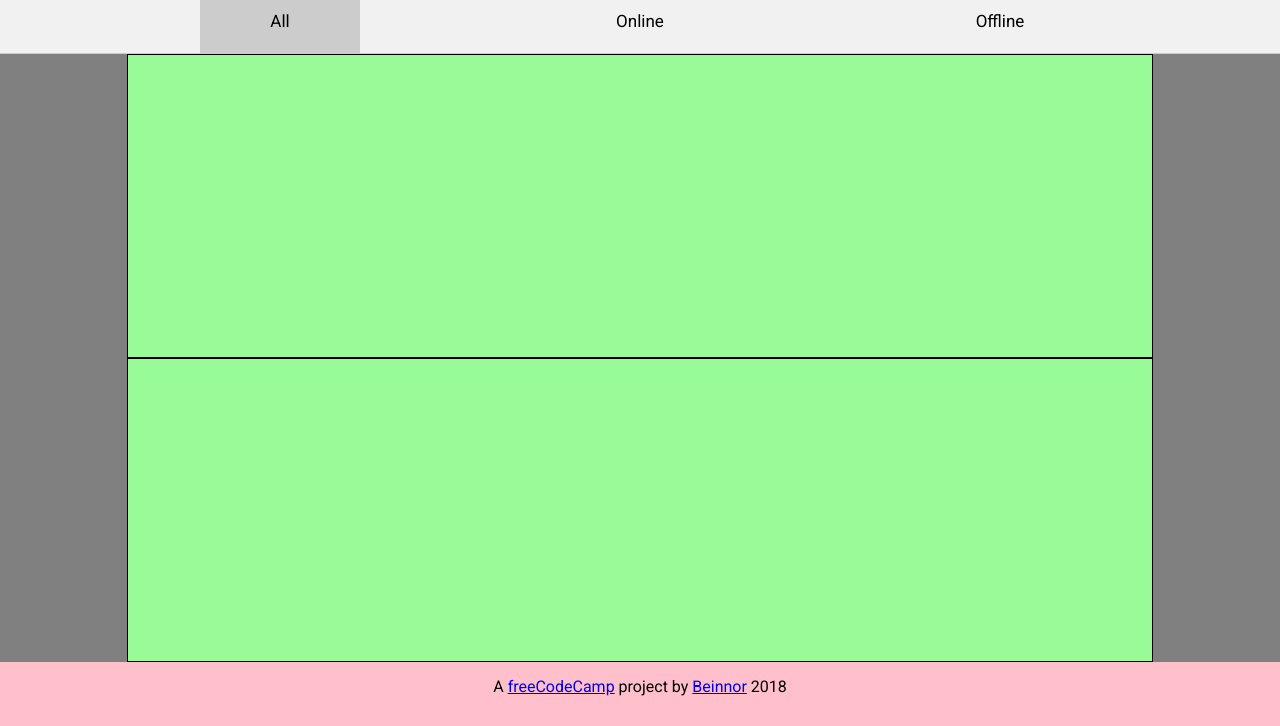
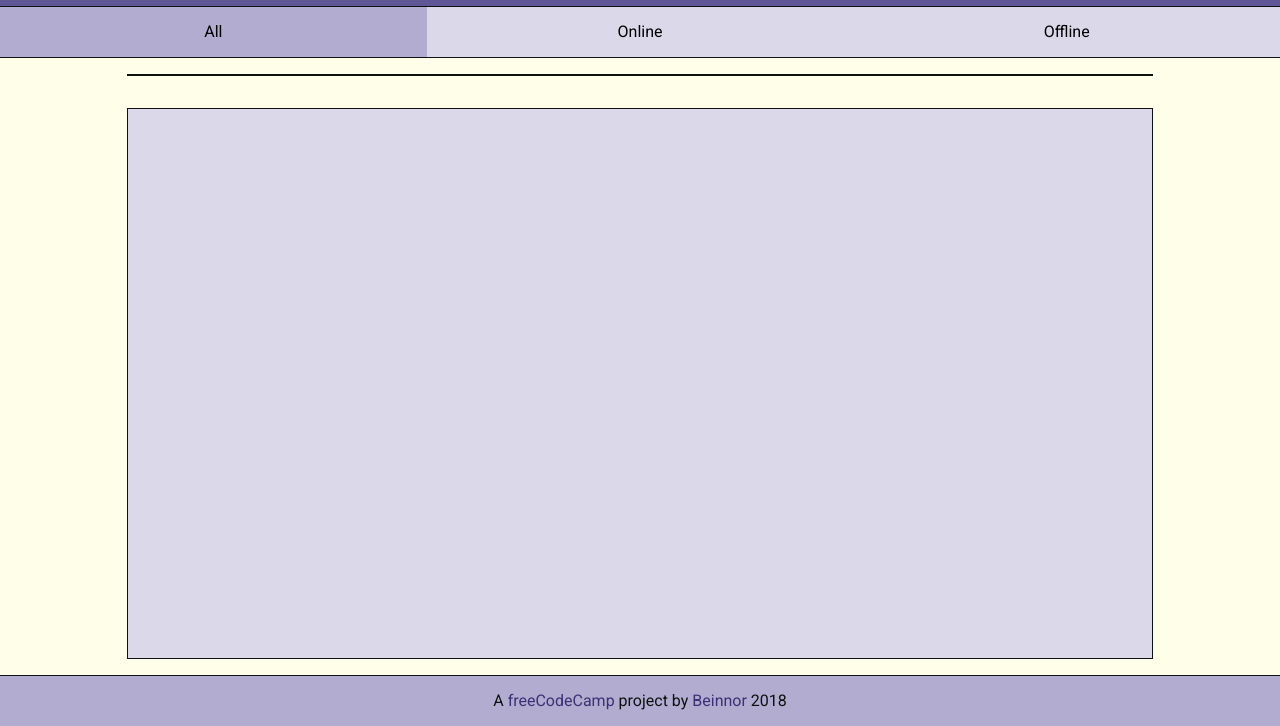
Before and after one commit to beinnor/twitchtv-app, a plain HTML site: page index.html in a window 1280 px wide. Shown: the part 74-800 px from the top of the page. Drawn offline with Linux system fonts and the light colour scheme; no server answers.

Commit message:
finished

```diff
--- a/css/main.css
+++ b/css/main.css
@@ -1,81 +1,97 @@
+:root {
+  --color-primary-0: #857DB1;
+  /* Main Primary color */
+  --color-primary-1: #DBD8EA;
+  --color-primary-2: #B1ACD0;
+  --color-primary-3: #5F5695;
+  --color-primary-4: #3C3176;
+  --color-secondary-1-0: #FFFCAA;
+  /* Main Secondary color (1) */
+  --color-secondary-1-1: #FFFEE8;
+  --color-secondary-1-2: #FFFDCC;
+  --color-secondary-1-3: #D7D46E;
+  --color-secondary-1-4: #AAA639;
+  --color-font: #0E1111;
+}
+
 html {
   height: 100%;
   width: 100%;
   font-family: 'Roboto', sans-serif;
   font-size: 16px;
+  color: var(--color-font);
 }
 
 body {
   width: 100%;
   min-height: 100%;
   display: grid;
-  grid-template-rows: 4rem 4rem auto auto 4rem;
-  grid-template-areas:
-  "head"
-  "btn"
-  "fcc"
-  "streams"
-  "foot";
-  background: grey;
-  justify-items: center;
+  grid-template-rows: max-content max-content max-content auto max-content;
+  grid-template-areas: "head" "btn" "fcc" "streams" "foot";
+  background: var(--color-secondary-1-1);
 }
 
 header {
   grid-area: head;
   text-align: center;
-  background: pink;
+  background: var(--color-primary-3);
   width: 100%;
 }
 
 footer {
   grid-area: foot;
-  background: pink;
+  background: var(--color-primary-2);
   text-align: center;
   width: 100%;
+  border-top: 1px solid var(--color-font);
 }
 
 section {
-  background: palegreen;
-  border: 1px solid black;
+  background: var(--color-primary-1);
+  margin: 0 auto 0 auto;
 }
+
+/* Buttons */
 
 .buttonsWrapper {
   grid-area: btn;
   display: flex;
-  flex-flow: row wrap;
-  justify-content: space-evenly;
+  flex-flow: row nowrap;
+  justify-content: center;
+  align-items: stretch;
+  align-content: stretch;
+  border-top: 1px solid var(--color-font);
+  border-bottom: 1px solid var(--color-font);
+  background-color: var(--color-primary-1);
+  width: 100%;
   overflow: hidden;
-  border: 1px solid #ccc;
-  background-color: #f1f1f1;
+}
+
+.buttonsWrapper button {
+  background-color: inherit;
+  border: none;
+  outline: none;
+  cursor: pointer;
+  padding: 1rem;
+  transition: 0.3s;
+  font-size: 1rem;
   width: 100%;
 }
 
-/* Style the buttons inside the tab */
-.buttonsWrapper button {
-  background-color: inherit;
-  float: left;
-  border: none;
-  outline: none;
-  cursor: pointer;
-  padding: 14px 16px;
-  transition: 0.3s;
-  font-size: 17px;
-  width: 10rem;
+.buttonsWrapper button:hover {
+  background-color: var(--color-primary-0);
 }
 
-/* Change background color of buttons on hover */
-.buttonsWrapper button:hover {
-  background-color: #ddd;
+.buttonsWrapper button.active {
+  background-color: var(--color-primary-2);
 }
 
-/* Create an active/current tablink class */
-.buttonsWrapper button.active {
-  background-color: #ccc;
-}
+/* Streams */
 
 .fccWrapper {
   grid-area: fcc;
   width: 100%;
+  border-bottom: 1px solid var(--color-font);
 }
 
 .streamsWrapper {
@@ -83,25 +99,50 @@ section {
   width: 100%;
 }
 
-section > article {
-  display: flex;
-  flex-flow: row wrap;
+section>article {
+  display: grid;
+  grid-template-areas: "img channel" "img status";
   padding: 1rem;
+  max-width: 100%;
+  justify-content: start;
+  grid-column-gap: 2rem;
 }
 
-section > article > img {
-  width: 100px;
-  height: 100px;
+article>a {
+  grid-area: channel;
+}
+
+article>p {
+  grid-area: status;
+}
+
+article>img {
+  grid-area: img;
+  width: 5rem;
+  height: 5rem;
+}
+
+a {
+  text-decoration: none;
+  color: var(--color-primary-4);
+}
+
+a:hover {
+  color: var(--color-primary-3);
+  text-decoration: underline;
 }
 
 /* Breakpoint */
 
-@media only screen
-   and (min-width : 1024px) {
+@media only screen and (min-width: 1024px) {
   .fccWrapper {
     width: 80%;
+    margin: 1rem auto 1rem auto;
+    border: 1px solid var(--color-font);
   }
   .streamsWrapper {
     width: 80%;
+    margin: 1rem auto 1rem auto;
+    border: 1px solid var(--color-font);
   }
 }
--- a/index.html
+++ b/index.html
@@ -6,7 +6,8 @@
   <meta name="viewport" content="width=device-width, initial-scale=1.0">
   <meta http-equiv="X-UA-Compatible" content="ie=edge">
   <link href="https://fonts.googleapis.com/css?family=Roboto" rel="stylesheet">
-  <link rel="stylesheet" href="https://use.fontawesome.com/releases/v5.0.13/css/all.css" integrity="sha384-DNOHZ68U8hZfKXOrtjWvjxusGo9WQnrNx2sqG0tfsghAvtVlRW3tvkXWZh58N9jp" crossorigin="anonymous">
+  <link rel="stylesheet" href="https://use.fontawesome.com/releases/v5.0.13/css/all.css" integrity="sha384-DNOHZ68U8hZfKXOrtjWvjxusGo9WQnrNx2sqG0tfsghAvtVlRW3tvkXWZh58N9jp"
+    crossorigin="anonymous">
   <link rel="stylesheet" href="css/normalize.css">
   <link rel="stylesheet" href="css/main.css">
   <title>Twitch TV App - by Beinnor</title>
@@ -14,7 +15,8 @@
 
 <body>
   <header>
-    <h1><i class="fab fa-twitch"></i> Twitch TV App</h1>
+    <h1>
+      <i class="fab fa-twitch"></i> Twitch TV App</h1>
   </header>
   <section class="buttonsWrapper">
     <button class="active" id="allBtn">All</button>
@@ -26,7 +28,7 @@
   </section>
   <footer>
     <p>A
-      <a class="link" href="https://www.freecodecamp.org/challenges/build-a-wikipedia-viewer">freeCodeCamp</a> project by
+      <a class="link" href="https://www.freecodecamp.org/">freeCodeCamp</a> project by
       <a class="link" href="http://beinnor.github.io/">Beinnor</a> 2018
     </p>
   </footer>
```
